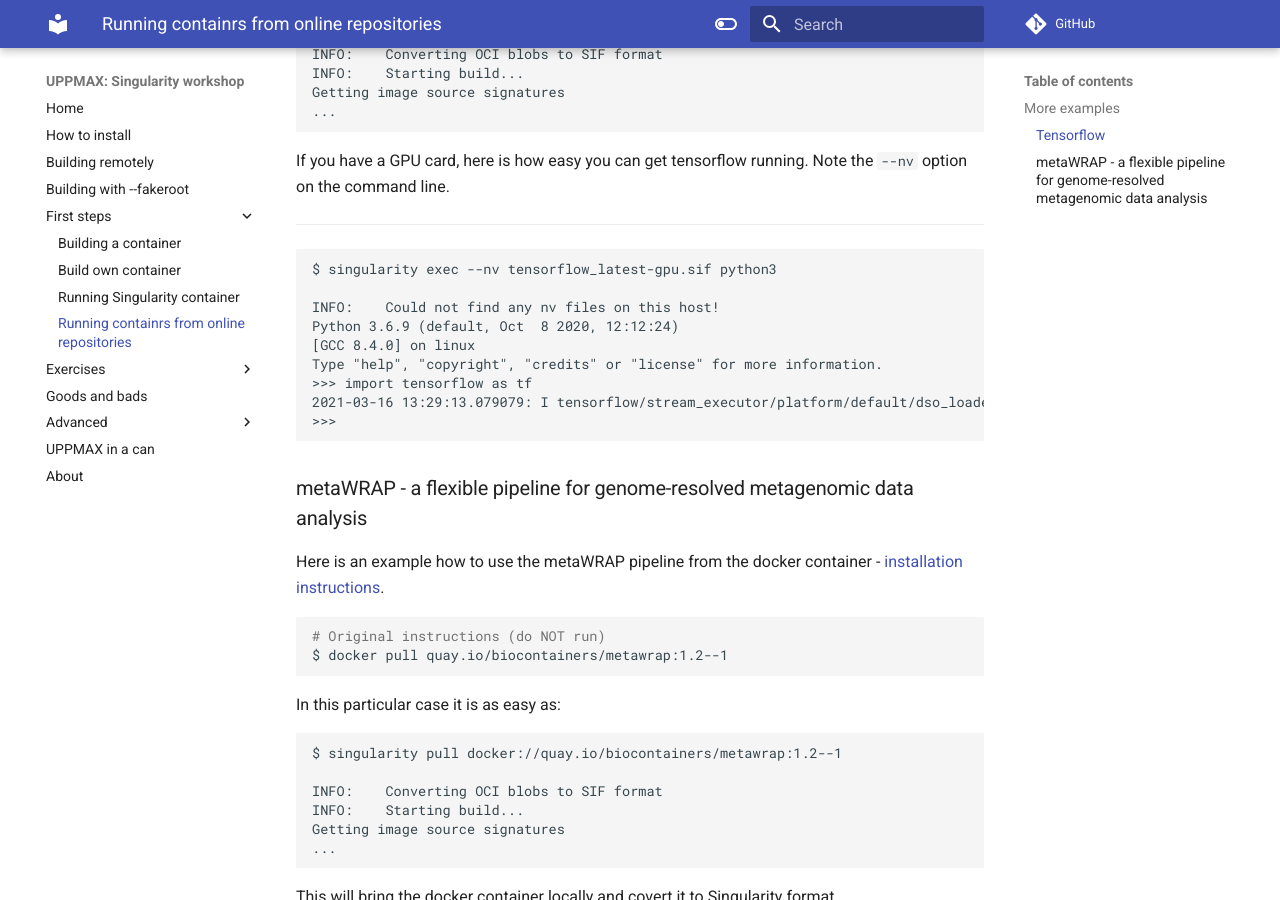
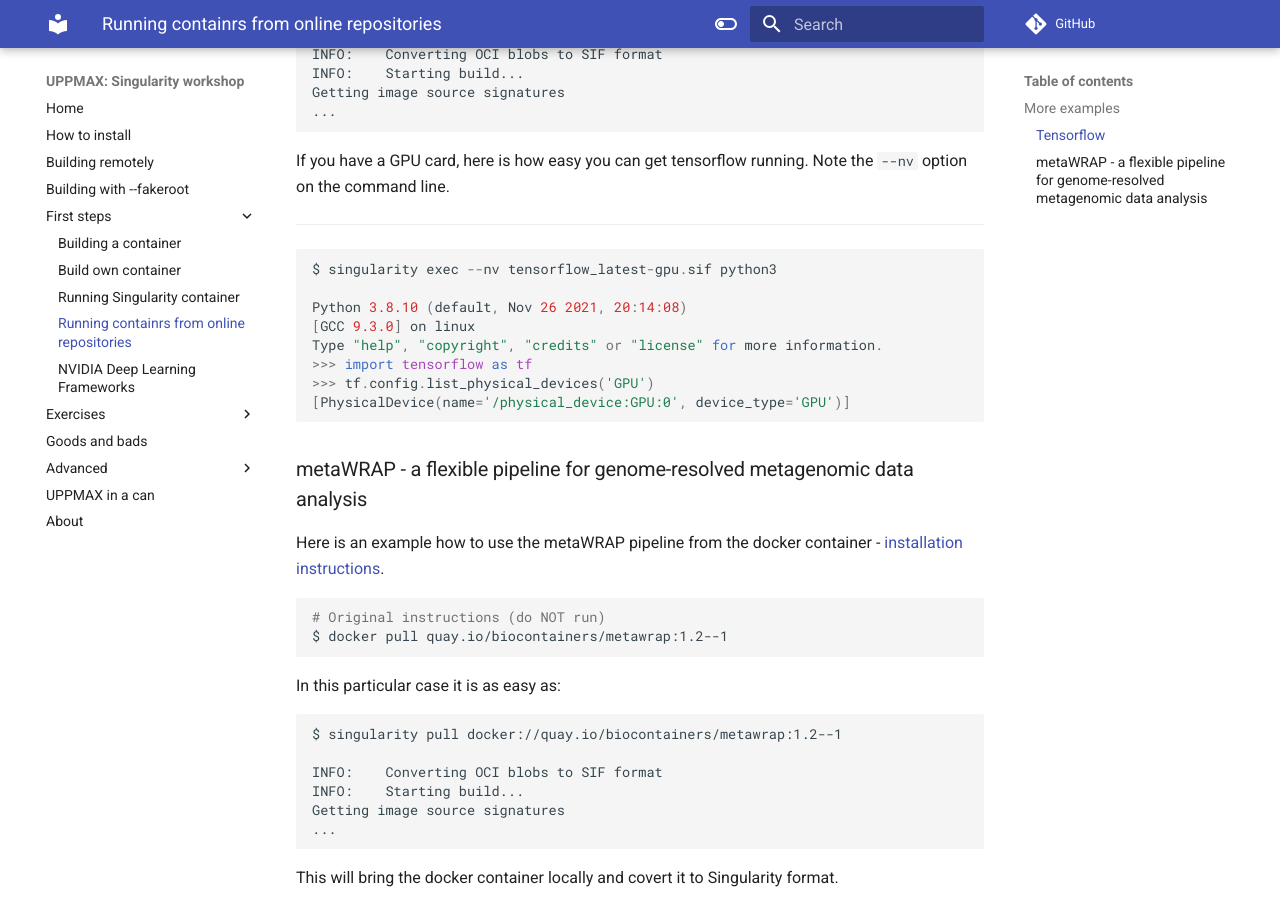
Before and after one commit to pmitev/UPPMAX-Singularity-workshop, an MkDocs documentation site: the page built from docs/remote_repositories.md, in a window 1280 px wide and 900 px high, scrolled down 2237 px. Built offline with MkDocs 1.6.1 and Material for MkDocs 9.7.7, drawn with Linux system fonts in a browser that asks for light colours; comment, search, counter and statistics services are not loaded.

Commit message:
PyTorch page + updates

````diff
--- a/docs/remote_repositories.md
+++ b/docs/remote_repositories.md
@@ -102,16 +102,15 @@ If you have a GPU card, here is how easy you can get tensorflow running. Note th
 
 ---
 
-```
+``` python
 $ singularity exec --nv tensorflow_latest-gpu.sif python3
 
-INFO:    Could not find any nv files on this host!
-Python 3.6.9 (default, Oct  8 2020, 12:12:24)
-[GCC 8.4.0] on linux
+Python 3.8.10 (default, Nov 26 2021, 20:14:08)
+[GCC 9.3.0] on linux
 Type "help", "copyright", "credits" or "license" for more information.
 >>> import tensorflow as tf
-2021-03-16 13:29:13.079079: I tensorflow/stream_executor/platform/default/dso_loader.cc:49] Successfully opened dynamic library libcudart.so.11.0
->>>
+>>> tf.config.list_physical_devices('GPU')
+[PhysicalDevice(name='/physical_device:GPU:0', device_type='GPU')]
 ```
 
 ### metaWRAP - a flexible pipeline for genome-resolved metagenomic data analysis
--- a/mkdocs.yml
+++ b/mkdocs.yml
@@ -10,6 +10,7 @@ nav:
     - Build own container: own_container.md
     - Running Singularity container: running_singularity.md
     - Running containrs from online repositories: remote_repositories.md
+    - NVIDIA Deep Learning Frameworks: PyTorch_NVIDIA.md
   - Exercises:
     - Something easy: exercise_00.md
     - Real-life example: exercise_01.md
````
Also changed, not shown: docs/PyTorch_NVIDIA.md (added, +85 -0 lines), docs/images/pytorch-nvidia.png (added).
